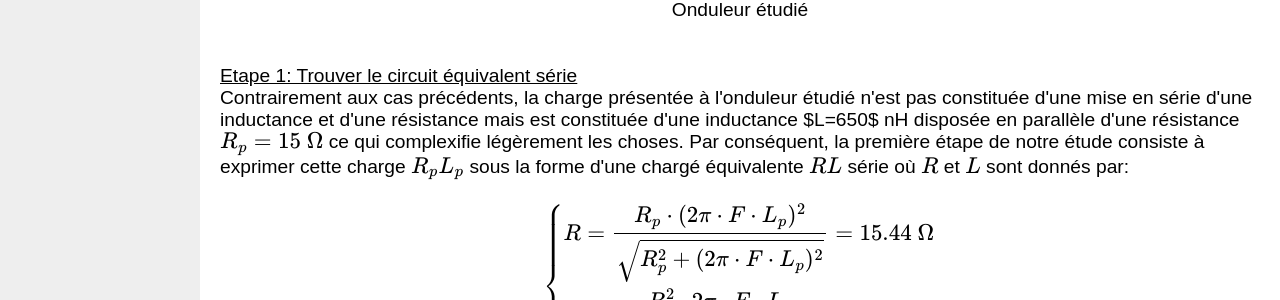
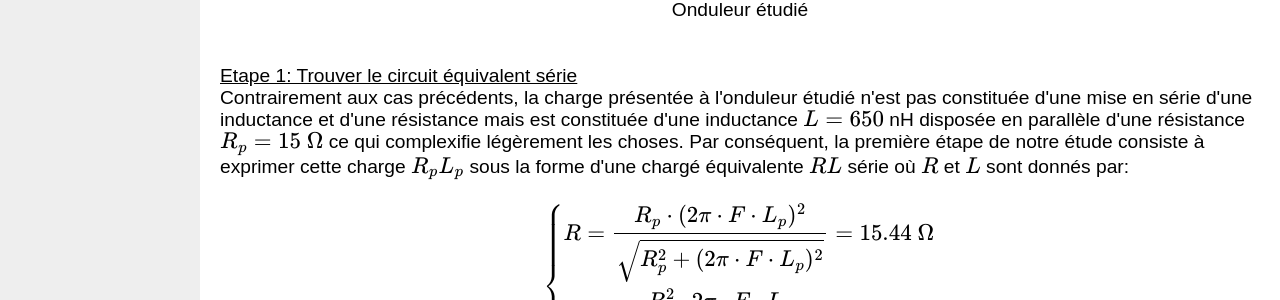
Before and after one commit to bdaire/bdaire.github.io, a Jekyll site: the page built from research_chart_example_3.md, in a window 1280 px wide. Shown: the part 516-816 px from the top of the page. Built offline with Jekyll 4.4.1, drawn with Linux system fonts in a browser that asks for light colours.

```diff
--- a/research_chart_example_3.md
+++ b/research_chart_example_3.md
@@ -33,7 +33,7 @@ Nous cherchons ici à analyser le fonctionnement de l'onduleur de classe EF ci-d
 </figure>
 <br><br>
 <p><u>Etape 1: Trouver le circuit équivalent série</u></p>
-<p>Contrairement aux cas précédents, la charge présentée à l'onduleur étudié n'est pas constituée d'une mise en série d'une inductance et d'une résistance mais est constituée d'une inductance $L=650$ nH disposée en parallèle d'une résistance \(R_p=15\ \Omega\) ce qui complexifie légèrement les choses. Par conséquent, la première étape de notre étude consiste à exprimer cette charge \(R_pL_p\) sous la forme d'une chargé équivalente \(RL\) série où \(R\) et \(L\) sont donnés par:</p>
+<p>Contrairement aux cas précédents, la charge présentée à l'onduleur étudié n'est pas constituée d'une mise en série d'une inductance et d'une résistance mais est constituée d'une inductance \(L=650\) nH disposée en parallèle d'une résistance \(R_p=15\ \Omega\) ce qui complexifie légèrement les choses. Par conséquent, la première étape de notre étude consiste à exprimer cette charge \(R_pL_p\) sous la forme d'une chargé équivalente \(RL\) série où \(R\) et \(L\) sont donnés par:</p>
 <p style="text-align: center;">
   \[
 \left\{
```
